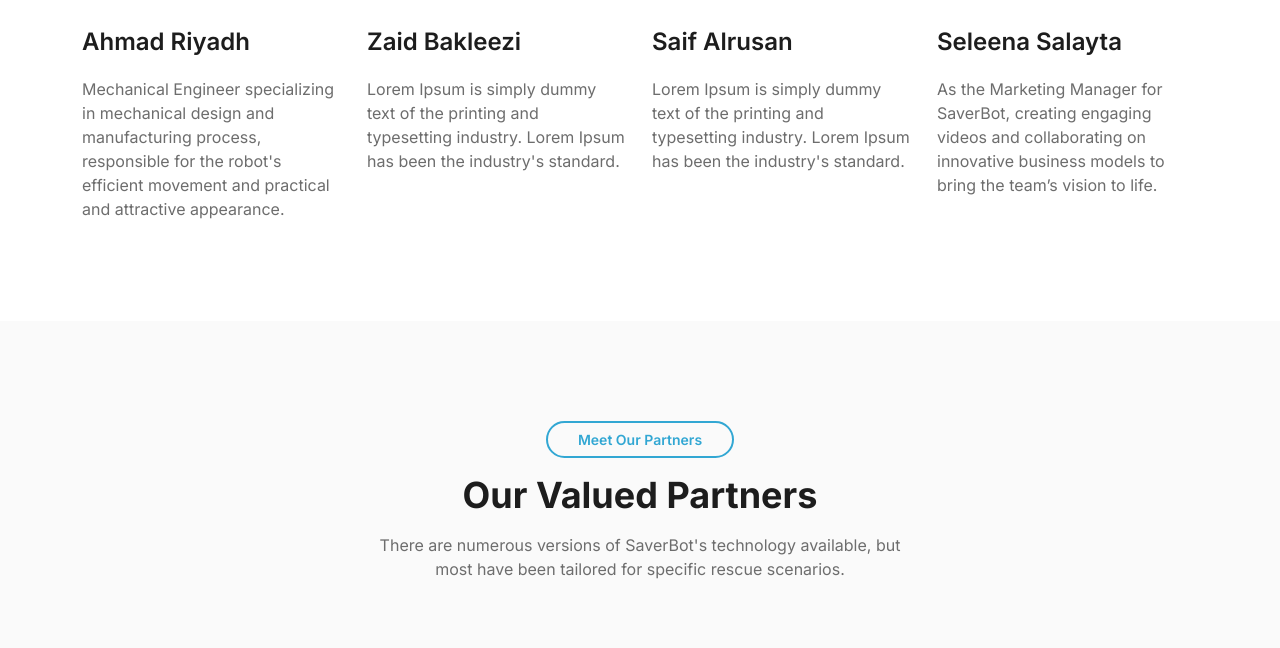
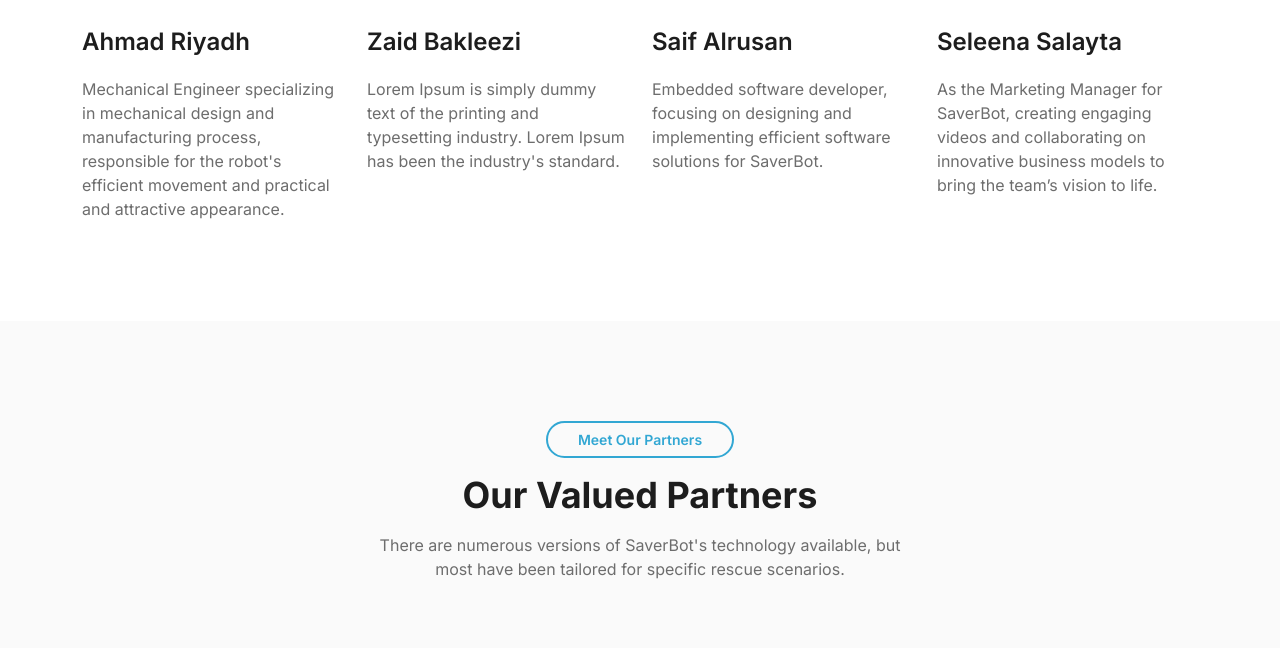
Before and after one commit to KhalilSamara/SaverBot, a plain HTML site: page index.html in a window 1280 px wide. Shown: the part 5277-5925 px from the top of the page. Drawn offline with nearby package versions, Linux system fonts and the light colour scheme.

Commit message:
update saif

```diff
--- a/index.html
+++ b/index.html
@@ -791,9 +791,8 @@
                   </a>
                 </h4>
                 <p>
-                  Lorem Ipsum is simply dummy text of the printing and
-                  typesetting industry. Lorem Ipsum has been the industry's
-                  standard.
+                  Embedded software developer,
+                  focusing on designing and implementing efficient software solutions for SaverBot.
                 </p>
               </div>
             </div>
```
